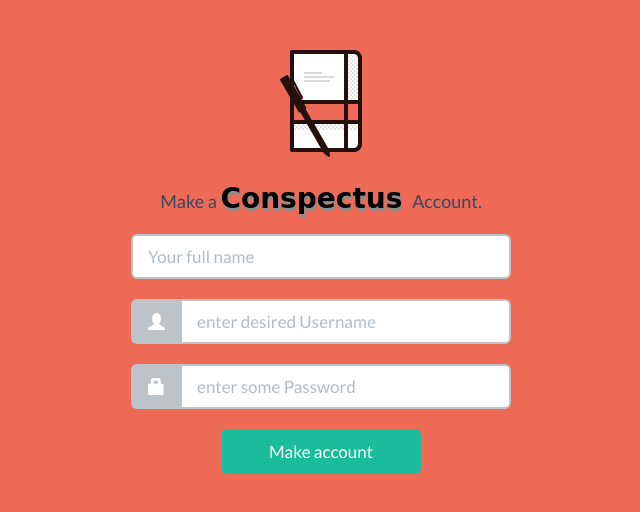
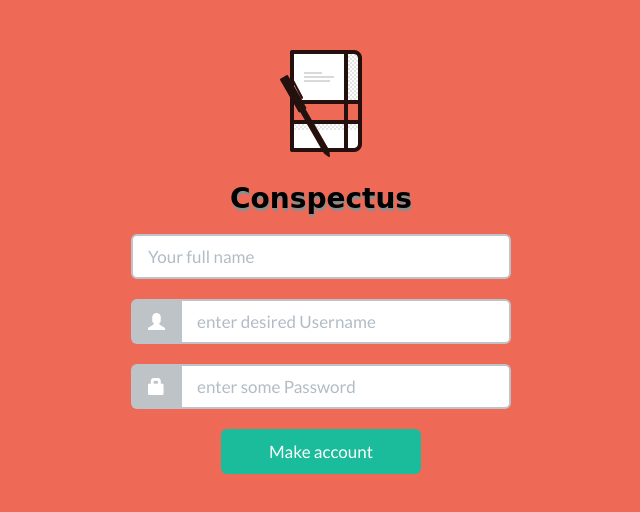
Before and after one commit to askmrsinh/conspectus, a PHP site: page /register.php in a window 1280 px wide. Shown: the top 512 px of the page, without its empty margins (319-959 px from the left). Run offline with PHP 8.4, Linux system fonts and the light colour scheme; some web fonts are replaced.

Commit message:
simplifies messagess

```diff
--- a/login.php
+++ b/login.php
@@ -54,7 +54,7 @@ if (isset($_POST['submit'])) {
   //default username
   $username = "";
   //default message
-  $message = "Login to <span class=\"brand\">Conspectus.</span>";
+  $message = "<span class=\"brand\">Conspectus</span>";
 }
 ?>
 <!DOCTYPE html>
--- a/register.php
+++ b/register.php
@@ -42,7 +42,7 @@ if (isset($_POST['submit'])) {
       die("INSERT INTO `accounts` . . . , failed: " . mysqli_error($connection));
     } else {
       //display registration successful message and redirect to Login page
-      $message = "Registered as: " . $full_name . ", redirecting . . .";
+      $message = "Registered as \"" . $username . "\", redirecting . . .";
       header("refresh:3;url=login.php");
     }
   }
@@ -50,7 +50,7 @@ if (isset($_POST['submit'])) {
   //default username
   $username = "";
   //default message
-  $message = "Make a <span class=\"brand\">Conspectus </span>Account.";
+  $message = "<span class=\"brand\">Conspectus </span>";
 }
 ?>
 <!DOCTYPE html>
```
